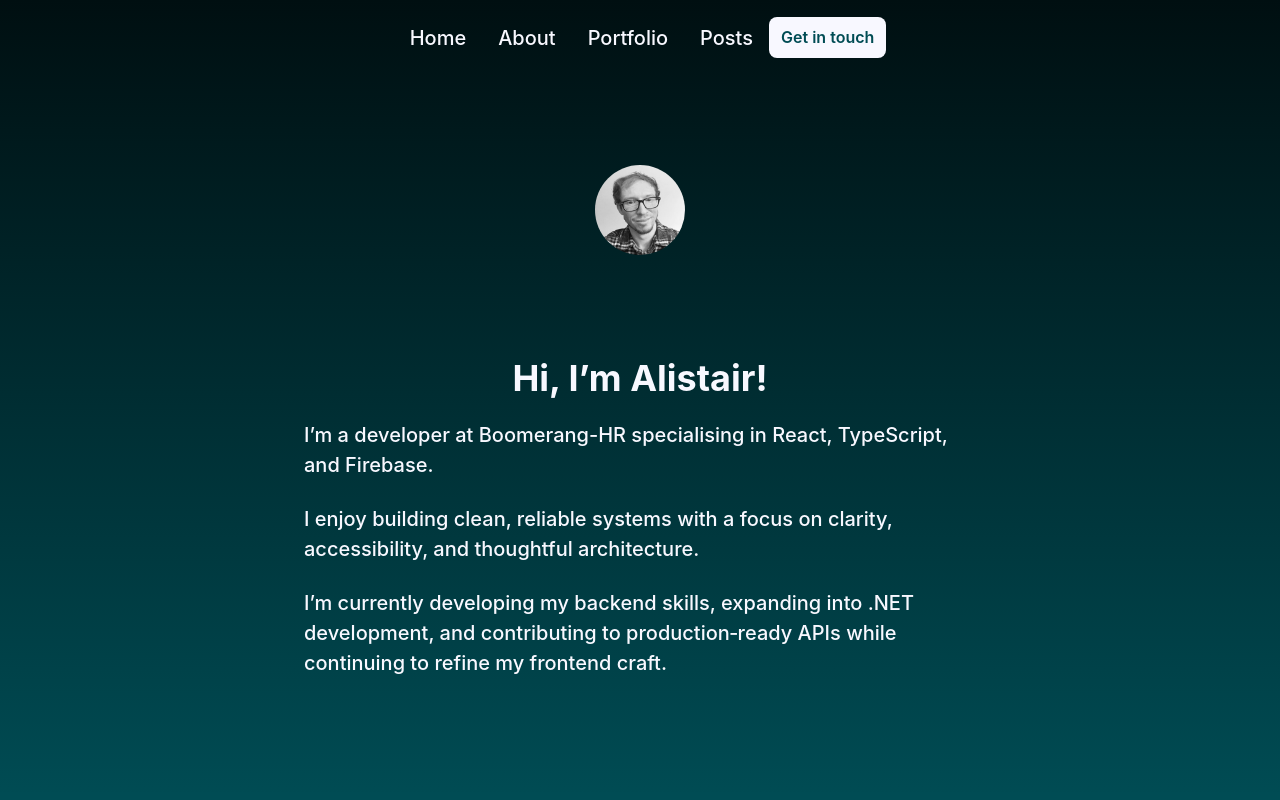
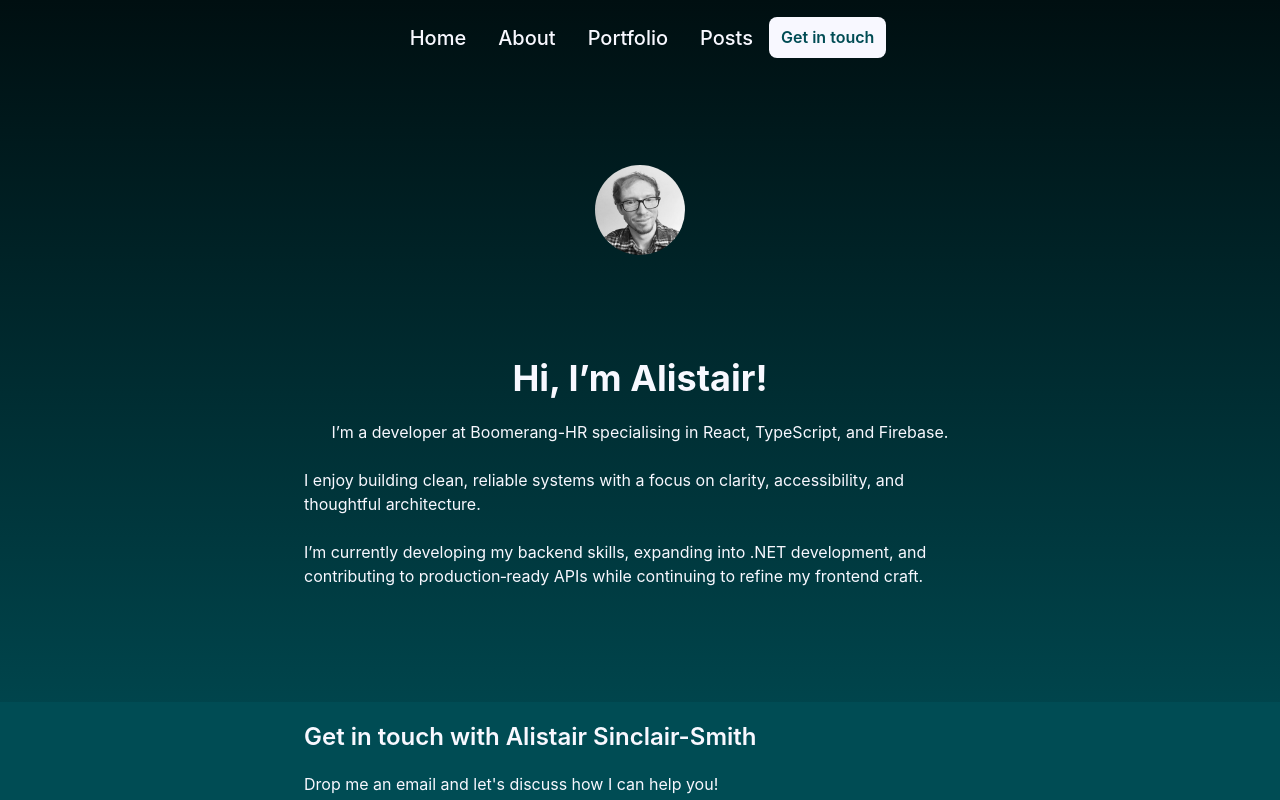
Before and after one commit to HalfElfAlistair/halfelfalistair.github.io, a React (Vite) app: page / in a window 1280 px wide. Shown: the top 800 px of the page. Built offline with nearby package versions, Linux system fonts and the light colour scheme.

Commit message:
updating home page font styling for better consistency

```diff
--- a/src/app.css
+++ b/src/app.css
@@ -233,8 +233,8 @@ footer a {
 }
 
 .bio-text-container p {
-    font-size: 20px;
-    font-weight: 500;
+    font-size: 16px;
+    font-weight: 400;
     line-height: 30px;
     color: #F8F8FF;
     margin: 0 0 24px;
```
